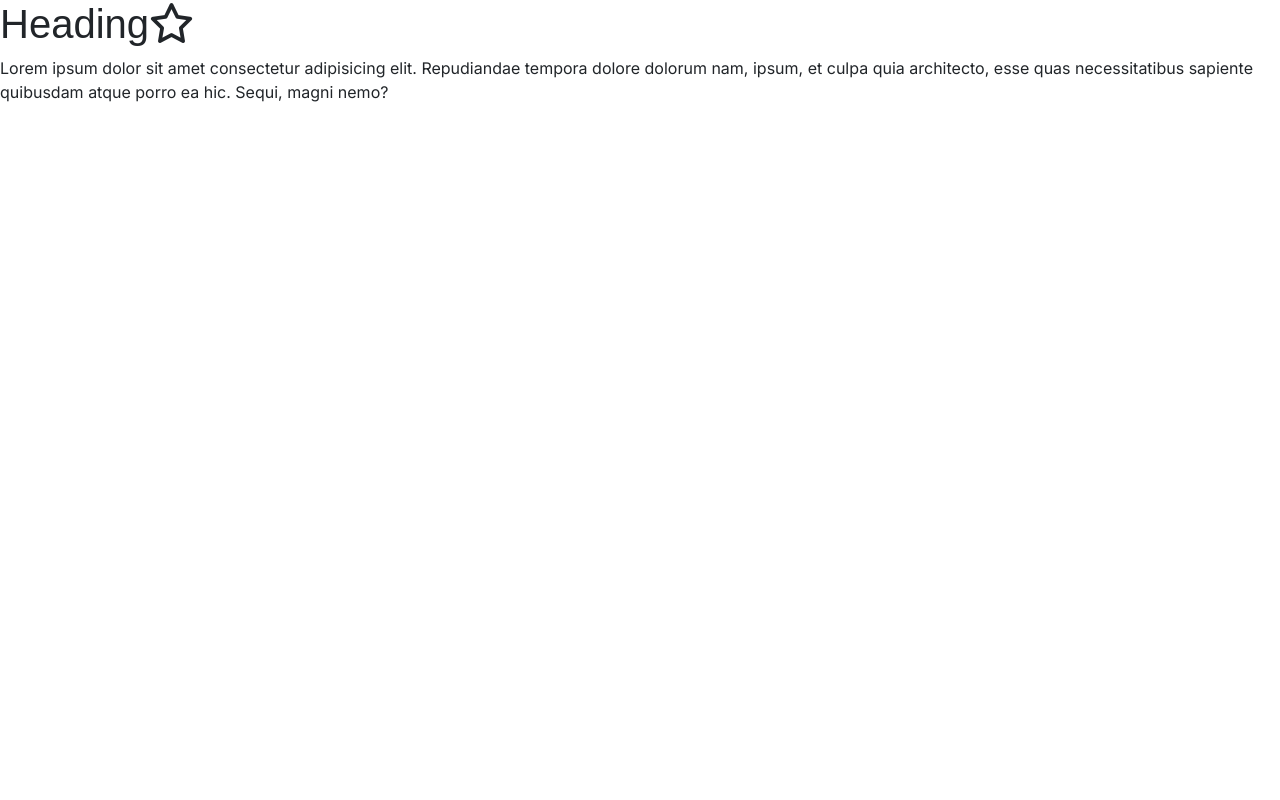
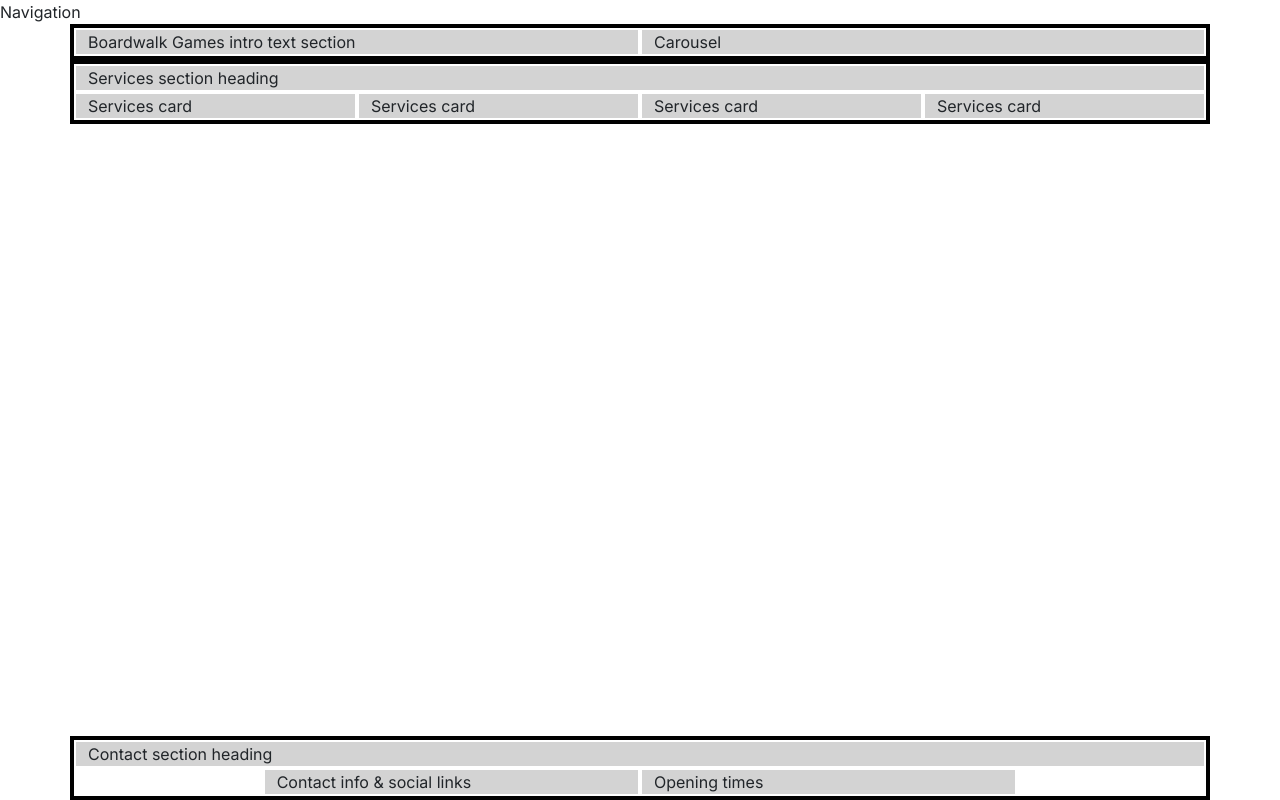
Before and after one commit to RoyCuthbert/boardwalk-games, a plain HTML site: page index.html in a window 1280 px wide. Drawn offline with nearby package versions, Linux system fonts and the light colour scheme; a web font is replaced by a local one.

Commit message:
Adding the homepage boilerplate

```diff
--- a/assets/css/style.css
+++ b/assets/css/style.css
@@ -1,10 +1,39 @@
+/* Google fonts import */
 @import url('https://fonts.googleapis.com/css2?family=Inter:ital,opsz,wght@0,14..32,100..900;1,14..32,100..900&family=Lato:ital,wght@0,100;0,300;0,400;0,700;0,900;1,100;1,300;1,400;1,700;1,900&family=Momo+Signature&family=Oswald:wght@200..700&display=swap');
 @import url('https://fonts.googleapis.com/css2?family=Inter:ital,opsz,wght@0,14..32,100..900;1,14..32,100..900&family=Lato:ital,wght@0,100;0,300;0,400;0,700;0,900;1,100;1,300;1,400;1,700;1,900&family=Macondo&family=Momo+Signature&family=Oswald:wght@200..700&display=swap');
 
-body{
-  font-family: "Inter", sans-serif;
+/* CSS Variables */
+:root {
+    --primary-font:"Inter", sans-serif;
+    --secondary-font:"Macondo", cursive;
+    --primary-color: #3a2620; /*dark brown*/
+    --secondary-color: #aa9581; /*peach*/
+    --highlight-color: #416a8e; /*light blue*/
+    --highlight-color-light:#7a9fc2; /*Duckegg*/
 }
 
-h1{
-    font-family: "Macondo", sans-serif;
+/* Global styles */
+
+body{
+  font-family: var(--primary-font) ;
 }
+
+h1, h2, h3{
+    font-family: var(--secondary-font);
+    color:var(--primary-color)
+}
+
+.sub-heading-color{
+  color:var(--highlight-color)
+}
+
+/* grid visualisation CSS for testing */
+
+.container, .row{
+  border:2px solid black;
+}
+
+.col-12{
+  border:2px solid white;
+  background-color:lightgray;
+}
--- a/index.html
+++ b/index.html
@@ -3,15 +3,58 @@
 <head>
     <meta charset="UTF-8">
     <meta name="viewport" content="width=device-width, initial-scale=1.0">
-    <title>Document</title>
+    <meta name="description" content="Boardwalk Games, your ultimate gaming retreat! Perfect for casual gamers, enthusiasts, and student gatherings. Visit us for your next adventure in board gaming.">
+    <title>Boardwalk Games | Home</title>
+
+    <!-- favicons generated by favicon.io -->
+    <link rel="apple-touch-icon" sizes="180x180" href="assets/images/apple-touch-icon.png">
+    <link rel="icon" type="image/png" sizes="32x32" href="assets/images/favicon-32x32.png">
+    <link rel="icon" type="image/png" sizes="16x16" href="assets/images/favicon-16x16.png">
+
     <!-- Bootstrap CSS-->
     <link href="https://cdn.jsdelivr.net/npm/bootstrap@5.3.8/dist/css/bootstrap.min.css" rel="stylesheet" integrity="sha384-sRIl4kxILFvY47J16cr9ZwB07vP4J8+LH7qKQnuqkuIAvNWLzeN8tE5YBujZqJLB" crossorigin="anonymous">
     <!-- Custom CSS -->
     <link rel="stylesheet" href="assets/css/style.css">
 </head>
-<body>
-    <h1>Heading<i class="fa-regular fa-star"></i></h1>
-    <p>Lorem ipsum dolor sit amet consectetur adipisicing elit. Repudiandae tempora dolore dolorum nam, ipsum, et culpa quia architecto, esse quas necessitatibus sapiente quibusdam atque porro ea hic. Sequi, magni nemo?</p>
+<body class="d-flex flex-column min-vh-100">
+    <!-- Navigation -->
+     <div>Navigation</div>
+
+     <!-- Header with carousel -->
+      <header class="container">
+        <div class="row">
+            <div class="col-12 col-xl-6">Boardwalk Games intro text section</div>
+            <div class="col-12 col-xl-6">Carousel</div>
+        </div>
+      </header>
+
+      <!-- Main element to hold all key sections of the home page. It is not part of the grid structure-->
+       <main>
+            <!-- Services section -->
+            <section class="container">
+                <div class="row">
+                    <div class="col-12">Services section heading</div>
+                    <div class="col-12 col-md-6 col-xl-3">Services card</div>
+                    <div class="col-12 col-md-6 col-xl-3">Services card</div>
+                    <div class="col-12 col-md-6 col-xl-3">Services card</div>
+                    <div class="col-12 col-md-6 col-xl-3">Services card</div>
+                </div>
+            </section>
+       </main>
+
+       <!-- Footer / contact section-->
+        <!-- mt-auto added to push footer to the bottom of the page -->
+        <footer class="mt-auto">
+            <div class="container">
+                <div class="row justify-content-center">
+                    <div class="col-12">Contact section heading</div>
+                    <!-- Contact info -->
+                    <div class="col-12 col-md-6 col-xl-4">Contact info & social links</div>
+                    <!-- Opening times -->
+                    <div class="col-12 col-md-6 col-xl-4">Opening times</div>
+                </div>
+            </div>
+        </footer>
 
     <!-- Bootstrap JS -->
     <script src="https://cdn.jsdelivr.net/npm/bootstrap@5.3.8/dist/js/bootstrap.bundle.min.js" integrity="sha384-FKyoEForCGlyvwx9Hj09JcYn3nv7wiPVlz7YYwJrWVcXK/BmnVDxM+D2scQbITxI" crossorigin="anonymous"></script>
```
